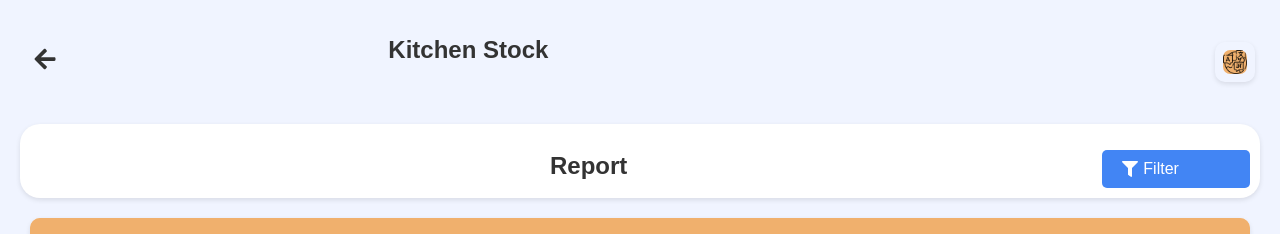
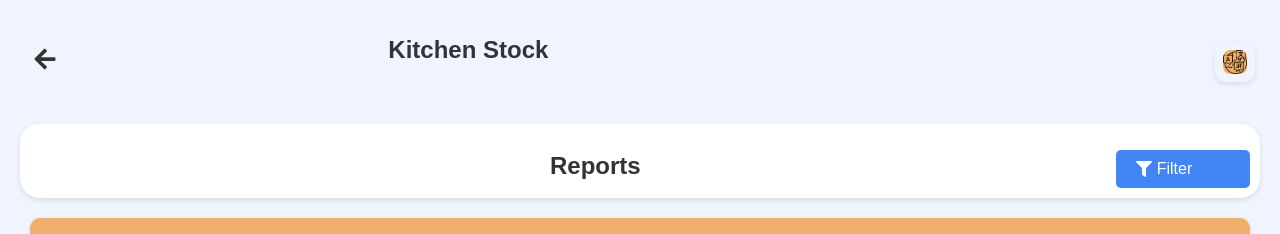
Before and after one commit to dev3690/kitchenStock, a React (Vite) app: page /reports in a window 1280 px wide. Shown: the top 234 px of the page. Built offline with nearby package versions, Linux system fonts and the light colour scheme; a web font is replaced by a local one.

Commit message:
for test

```diff
--- a/src/pages/ReportsPage.jsx
+++ b/src/pages/ReportsPage.jsx
@@ -80,7 +80,7 @@ function ReportsPage({ currentLanguage, handleLanguageChange }) {
             </div>
             <div className="reports-subheader">
                 <div className="report-title-container">
-                    <h2>Report</h2>
+                    <h2>Reports</h2>
                 </div>
                 <button className="filter-button" onClick={() => setIsFilterPopupOpen(true)}>
                     <FaFilter /> Filter
```
